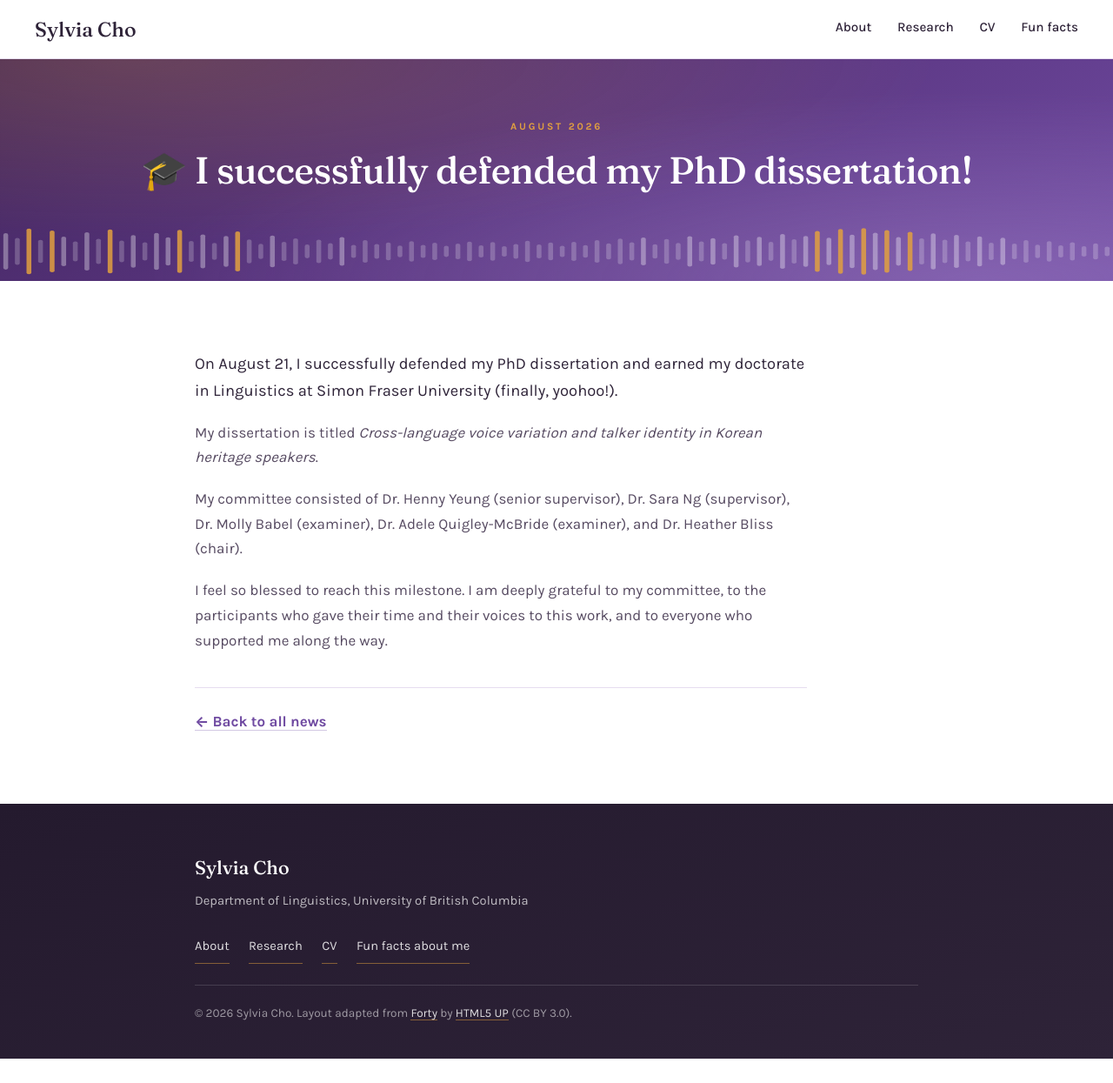
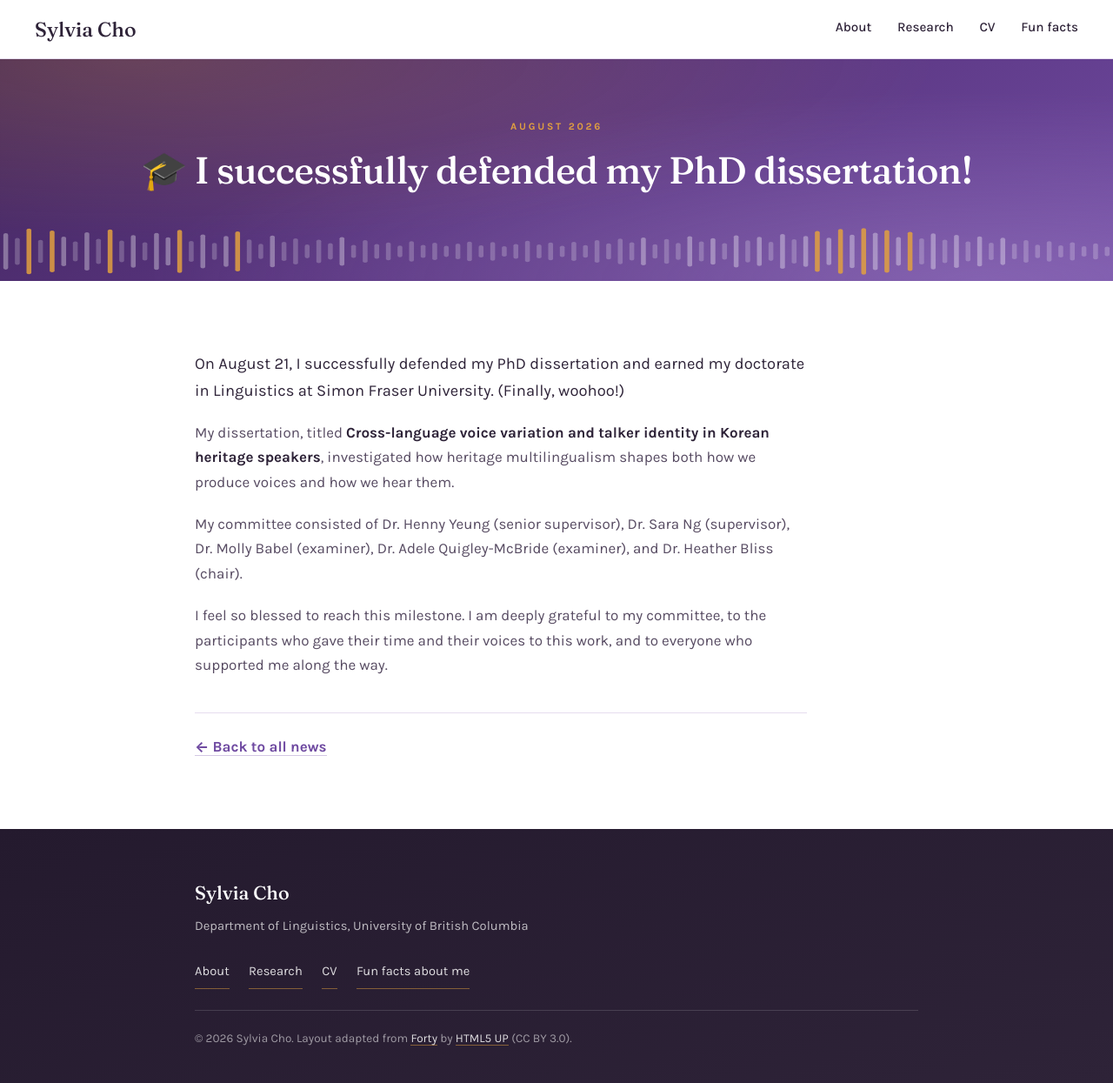
Before and after one commit to sylviacho247/sylviacho247.github.io, a Jekyll site: the page built from _news/2026-08-21-phd-defense.md, in a window 1280 px wide and 1245 px high. Shown: the whole window at 87% size. Built offline with Jekyll 4.4.1, drawn with Linux system fonts in a browser that asks for light colours.

Commit message:
Update 2026-08-21-phd-defense.md

```diff
--- a/_news/2026-08-21-phd-defense.md
+++ b/_news/2026-08-21-phd-defense.md
@@ -4,9 +4,9 @@
 summary: "I passed my doctoral defense in Linguistics at Simon Fraser University!"
 ---
 
-On August 21, I successfully defended my PhD dissertation and earned my doctorate in Linguistics at Simon Fraser University (finally, yoohoo!).
+On August 21, I successfully defended my PhD dissertation and earned my doctorate in Linguistics at Simon Fraser University. (Finally, woohoo!)
 
-My dissertation is titled *Cross-language voice variation and talker identity in Korean heritage speakers*.
+My dissertation, titled **Cross-language voice variation and talker identity in Korean heritage speakers**, investigated how heritage multilingualism shapes both how we produce voices and how we hear them.
 
 My committee consisted of Dr. Henny Yeung (senior supervisor), Dr. Sara Ng (supervisor), Dr. Molly Babel (examiner), Dr. Adele Quigley-McBride (examiner), and Dr. Heather Bliss (chair).
 
```
